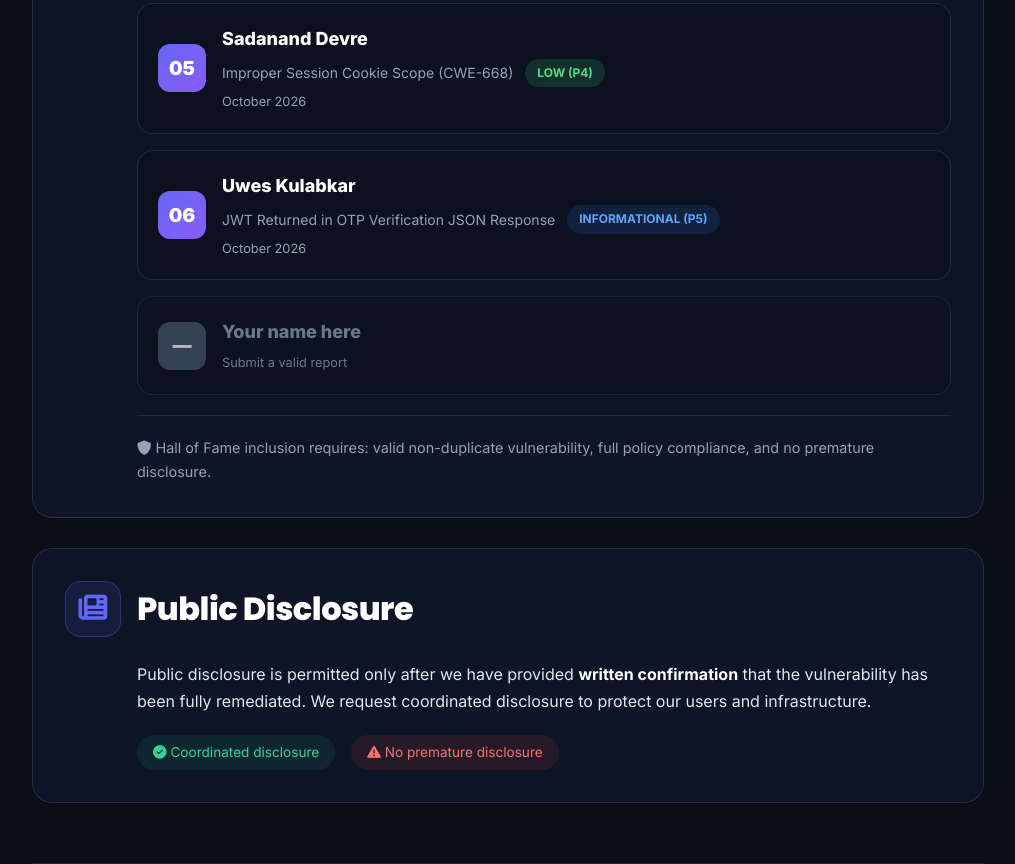
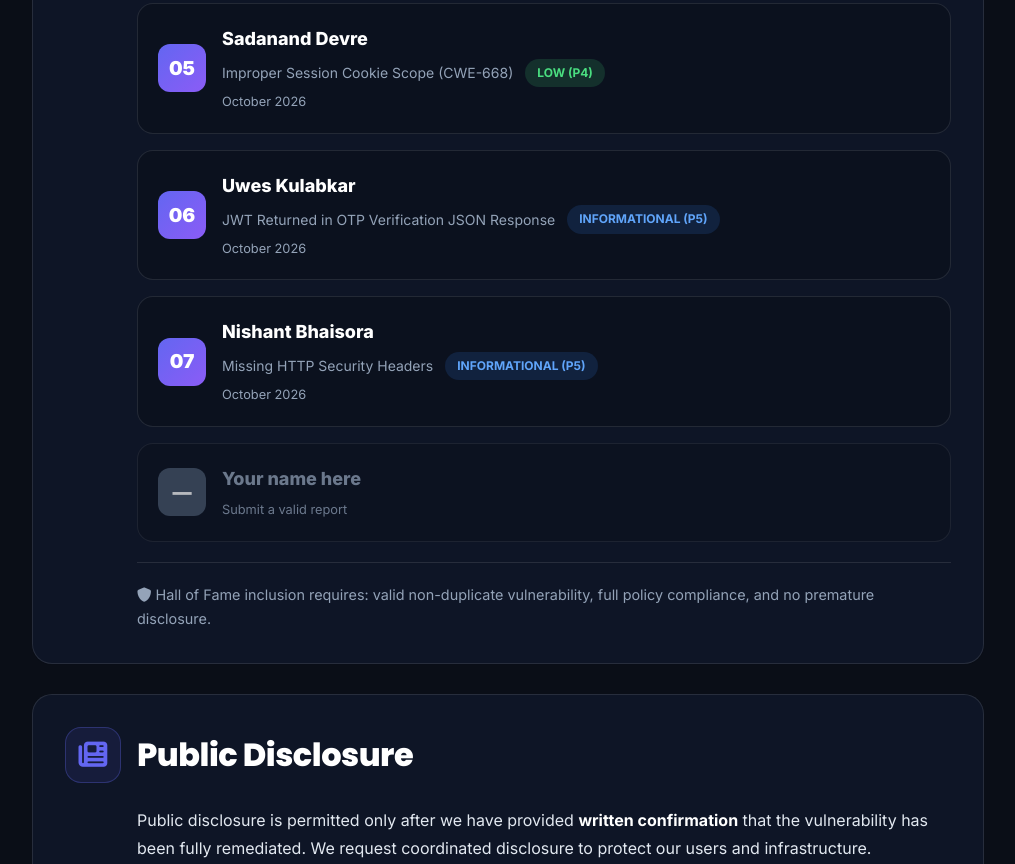
Before and after one commit to ZishanAdThandar/zishanadthandar.github.io, a plain HTML site: page responsible-disclosure.html in a window 1280 px wide. Shown: the part 3331-4195 px from the top of the page, without its empty margins (132-1147 px from the left). Drawn offline with Linux system fonts and the light colour scheme.

Commit message:
Add Nishant Bhaisora to Security Hall of Fame (entry 07)
Missing HTTP Security Headers on guide.zishanhack.com (Informational
security configuration finding), October 2026. Reported by Nishant
Bhaisora; header hardening tracked for guide via a separate
Cloudflare response-header transform rule scoped to guide.zishanhack.com.

```diff
--- a/responsible-disclosure.html
+++ b/responsible-disclosure.html
@@ -878,6 +878,20 @@ DO NOT DELETE IT.
               </div>
             </div>
 
+            <div class="hof-entry">
+              <div class="hof-rank">07</div>
+              <div class="hof-details">
+                <div class="hof-name">
+                  <a href="https://www.linkedin.com/in/nishant-singh-bhaisora-004b85351/" target="_blank" rel="noopener noreferrer">Nishant Bhaisora</a>
+                </div>
+                <div class="hof-meta">
+                  <span>Missing HTTP Security Headers</span>
+                  <span class="info-badge">Informational (P5)</span>
+                </div>
+                <div style="color: var(--gray); font-size: 0.8rem; margin-top: 4px;">October 2026</div>
+              </div>
+            </div>
+
             <div class="hof-entry" style="opacity: 0.7;">
               <div class="hof-rank" style="background: var(--gray-dark);">—</div>
               <div class="hof-details">
```
